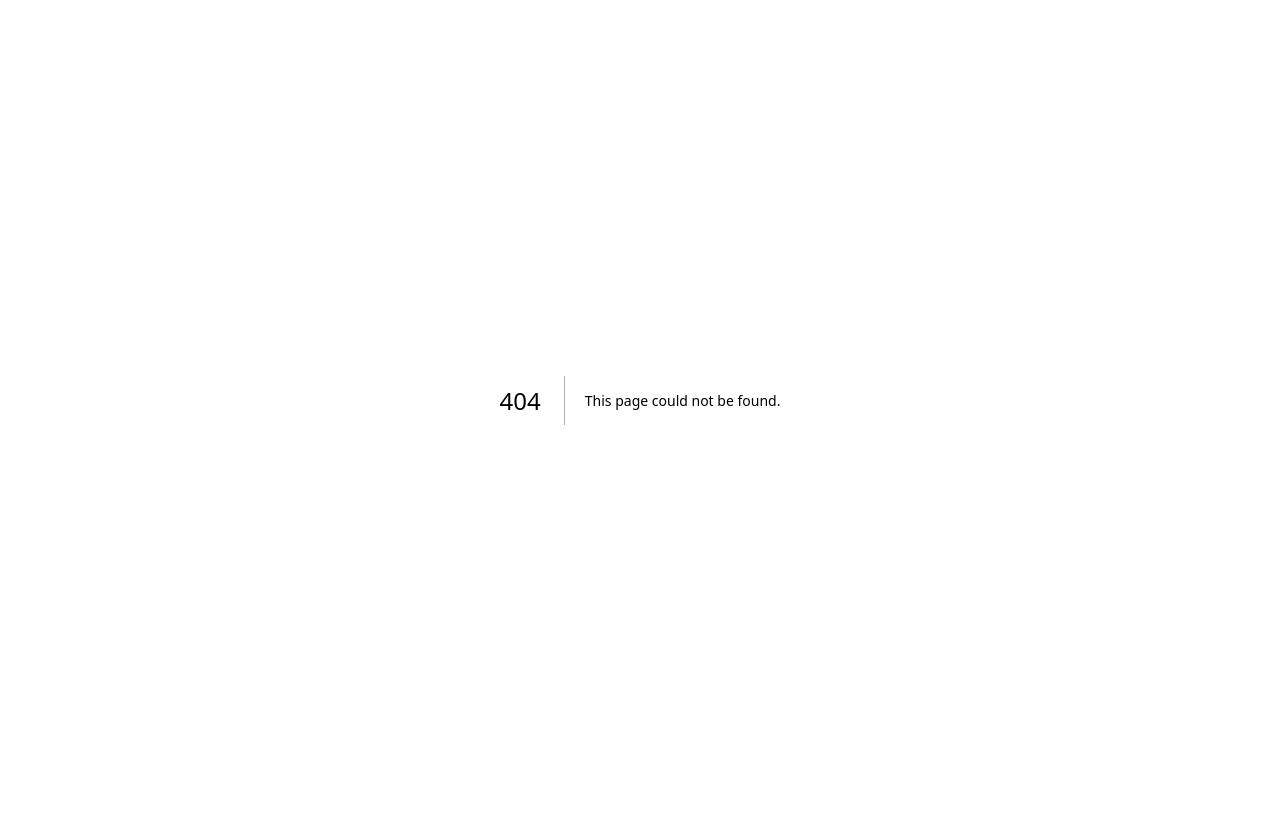
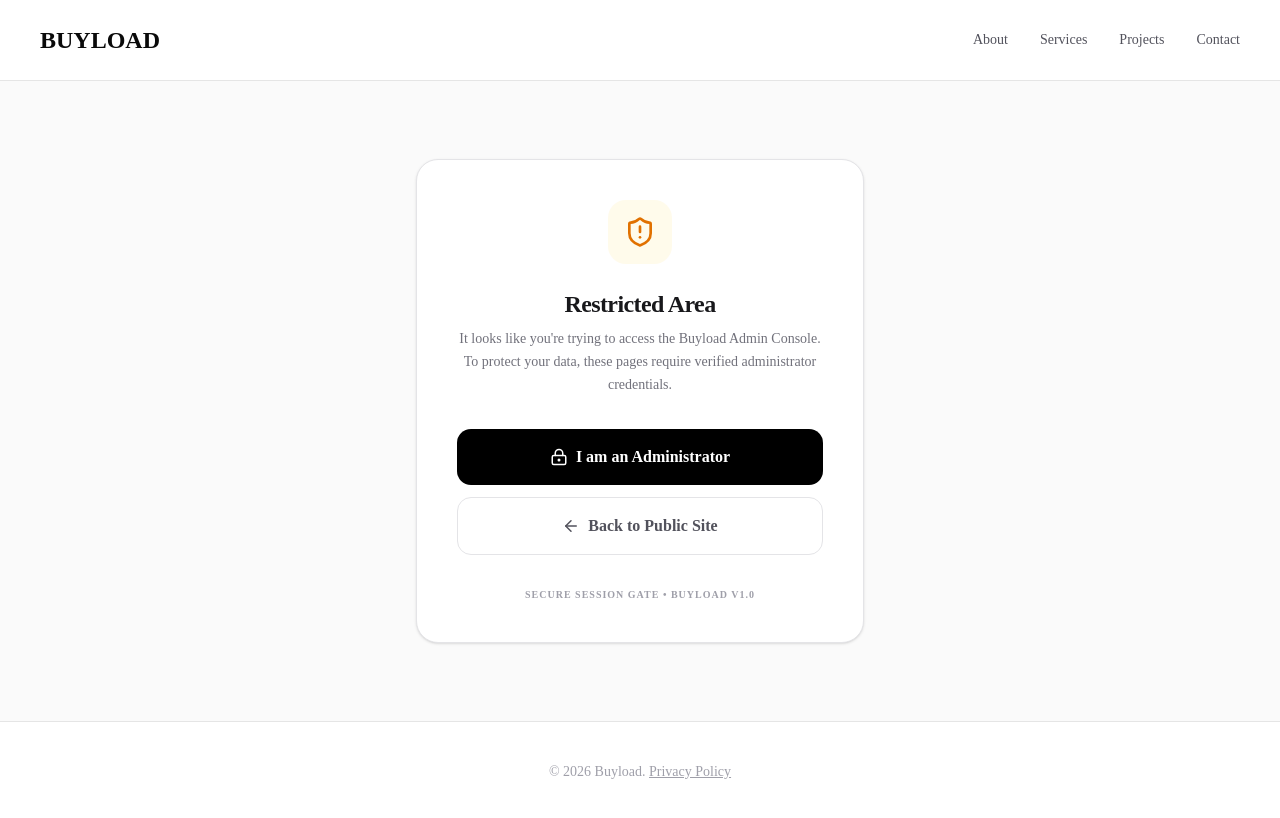
Before and after one commit to Captain-Carl-Larc/buyload, a Next.js app: page /admin-access in a window 1280 px wide. Before the commit this address had no page. Shown: the top 818 px of the page. Built offline with nearby package versions, Linux system fonts and the light colour scheme.

Commit message:
protected routes

```diff
--- /dev/null
+++ b/src/app/(public)/admin-access/page.tsx
@@ -0,0 +1,53 @@
+// This is a standard React component for the access-check page
+import Link from 'next/link';
+import { ShieldAlert, ArrowLeft, LockKeyhole } from 'lucide-react';
+
+export default function AdminAccessPage() {
+  return (
+    // Centered layout with a soft zinc background
+    <div className="flex justify-center items-center bg-zinc-50 p-6 min-h-[80vh]">
+      <div className="bg-white shadow-sm p-10 border border-zinc-200 rounded-3xl w-full max-w-md text-center">
+
+        {/* 1. Visual Icon: A shield alert to show it's a security checkpoint */}
+        <div className="inline-flex justify-center items-center bg-amber-50 mb-6 rounded-2xl w-16 h-16 text-amber-600">
+          <ShieldAlert size={32} />
+        </div>
+
+        {/* 2. Clear Messaging: Explaining the "Why" */}
+        <h1 className="mb-2 font-extrabold text-zinc-900 text-2xl tracking-tight">
+          Restricted Area
+        </h1>
+        <p className="mb-8 text-zinc-500 text-sm leading-relaxed">
+          It looks like you're trying to access the Buyload Admin Console.
+          To protect your data, these pages require verified administrator credentials.
+        </p>
+
+        {/* 3. Action Buttons: The "I am Admin" and "Back to Safety" options */}
+        <div className="space-y-3">
+          {/* Main Action: Sends them to the actual login page */}
+          <Link
+            href="/api/auth/signin"
+            className="flex justify-center items-center gap-2 bg-black hover:bg-zinc-800 py-4 rounded-xl w-full font-bold text-white transition-all"
+          >
+            <LockKeyhole size={18} />
+            I am an Administrator
+          </Link>
+
+          {/* Secondary Action: Returns them to the public website */}
+          <Link
+            href="/"
+            className="flex justify-center items-center gap-2 bg-white hover:bg-zinc-50 py-4 border border-zinc-200 rounded-xl w-full font-bold text-zinc-600 transition-all"
+          >
+            <ArrowLeft size={18} />
+            Back to Public Site
+          </Link>
+        </div>
+
+        {/* 4. Help Text */}
+        <p className="mt-8 font-semibold text-[10px] text-zinc-400 uppercase tracking-widest">
+          Secure Session Gate • Buyload v1.0
+        </p>
+      </div>
+    </div>
+  );
+}
--- /dev/null
+++ b/src/middleware.ts
@@ -0,0 +1,35 @@
+// Import the response object to handle the redirect
+import { NextResponse } from "next/server";
+// Import the auth middleware wrapper
+import { withAuth } from "next-auth/middleware";
+
+// Main export of the auth-wrapped middleware function
+export default withAuth(
+  function middleware(req) {
+    // 1. Get the session token from the request
+    const token = req.nextauth.token;
+    // 2. Identify if the current path is inside the /admin folder
+    const isAdminRoute = req.nextUrl.pathname.startsWith("/admin");
+
+    // 3. LOGIC: If they are trying to reach /admin but are NOT logged in at all
+    if (isAdminRoute && !token) {
+      // Send them to the "Gatehouse" to explain why they need an account
+      return NextResponse.redirect(new URL("/admin-access", req.url));
+    }
+
+    // NOTE: We have removed the role check from here!
+    // Anyone with a valid account can now enter the /admin zone.
+  },
+  {
+    callbacks: {
+      // Always trigger the middleware if the URL matches our config
+      authorized: () => true,
+    },
+  }
+);
+
+// Matcher configuration for Next.js
+export const config = {
+  // Protects everything in the /admin folder
+  matcher: ["/admin/:path*"],
+};
```
Also changed, not shown: src/app/admin/categories/page.tsx (renamed from src/app/(admin)/categories/page.tsx), src/app/admin/dashboard/page.tsx (renamed from src/app/(admin)/dashboard/page.tsx), src/app/admin/layout.tsx (renamed from src/app/(admin)/layout.tsx), src/app/admin/posts/page.tsx (renamed from src/app/(admin)/posts/page.tsx), src/app/admin/users/page.tsx (renamed from src/app/(admin)/users/page.tsx).
